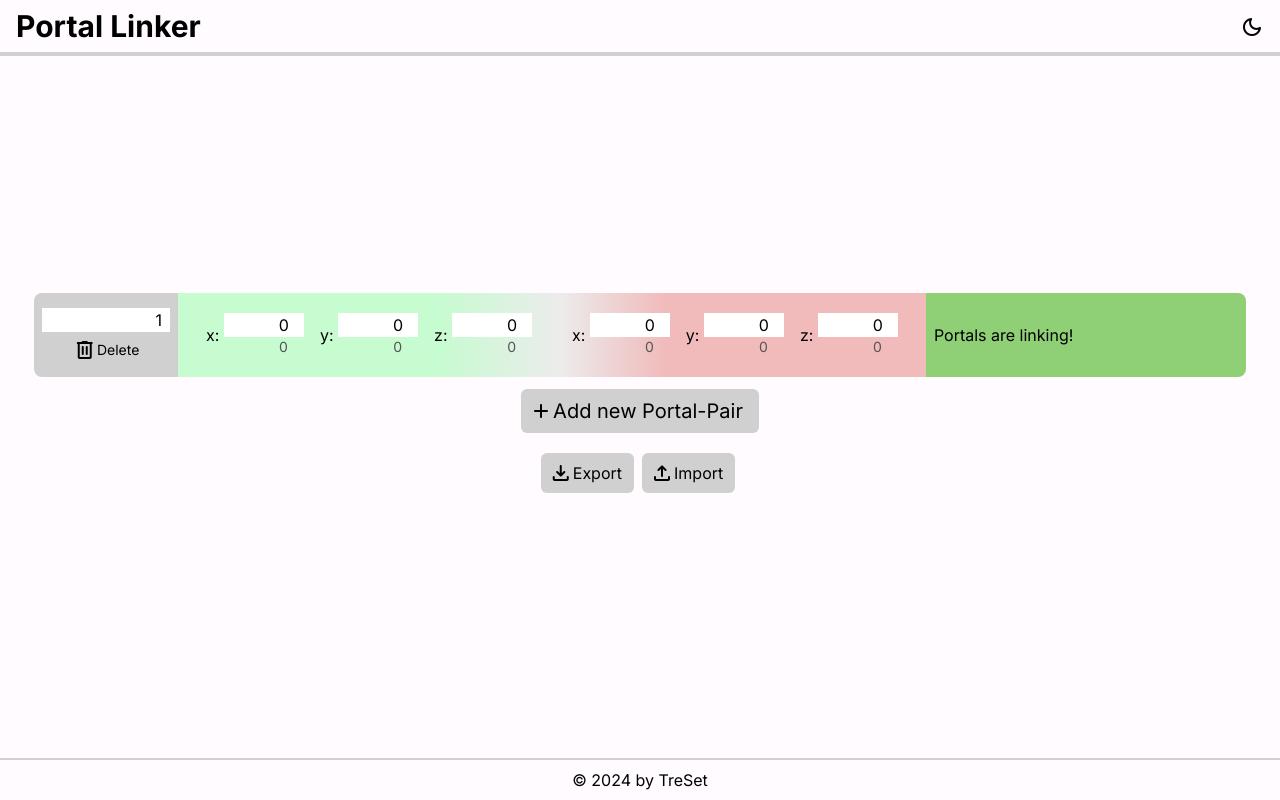
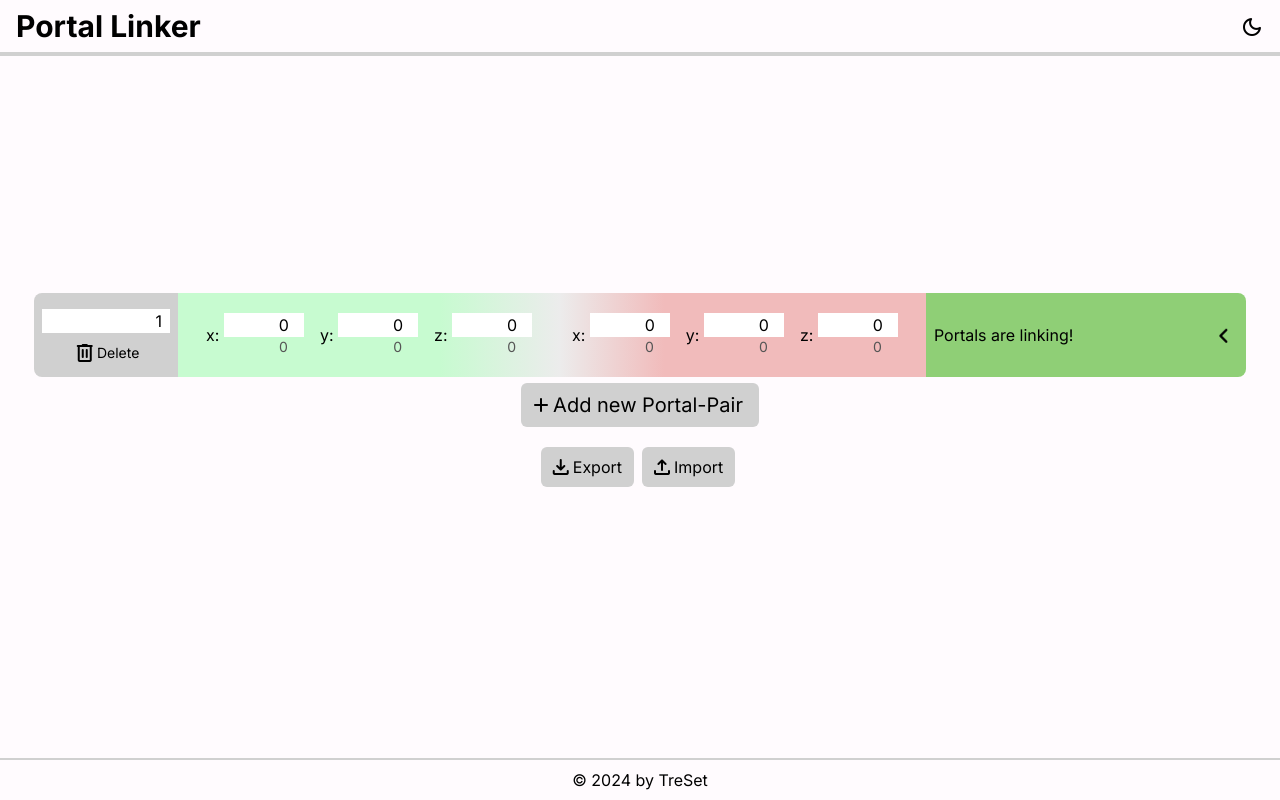
Before and after one commit to Tre5et/portal-linker, a Next.js app: page / in a window 1280 px wide. Built offline with nearby package versions, Linux system fonts and the light colour scheme.

Commit message:
Added Advanced Portal Distance Info

```diff
--- a/package.json
+++ b/package.json
@@ -12,7 +12,9 @@
     "react": "^18",
     "react-dom": "^18",
     "next": "14.2.5",
-    "next-themes": "^0.3.0"
+    "next-themes": "^0.3.0",
+    "react-collapsible": "^2.10.0",
+    "framer-motion": "^11.3.17"
   },
   "devDependencies": {
     "typescript": "^5",
--- a/src/app/globals.css
+++ b/src/app/globals.css
@@ -24,6 +24,7 @@
     --hint: #BBBBBB;
     --success: #227800;
     --fail: #ab3f00;
+    --error: #ff5555;
     --portal-gradient: linear-gradient(90deg, rgba(0,74,12,1) 35%, rgba(40,40,40,1) 49%, rgba(68,0,0,1) 65%);
   }
 }
--- a/src/app/ui/portal-card.tsx
+++ b/src/app/ui/portal-card.tsx
@@ -3,6 +3,7 @@
 import {PortalPair} from "@/app/_data/Portal";
 import {PortalCoordinate} from "@/app/ui/portal-coordinate";
 import {PortalEval} from "@/app/ui/portal-evaluation";
+import {PortalName} from "@/app/ui/portal-name";
 
 export function PortalCard({
     pair,
@@ -14,14 +15,10 @@ export function PortalCard({
     setSelf: (portals: PortalPair | null) => void,
 }) {
     return (
-        <div className="flex flex-row items-stretch my-3 rounded-lg overflow-hidden">
-            <div className="p-2 bg-card flex flex-col items-center justify-evenly w-36">
-                <input type="text" name="name" className="w-full text-right pr-2" value={pair.name} onChange={(e) => setSelf(pair.copy({name: e.target.value}))}></input>
-                <div className="flex flex-row items-center text-sm cursor-pointer select-none hover:text-red-600" onClick={() => setSelf(null)}>
-                    <span className="material-symbols-rounded text-md">delete</span> Delete
-                </div>
-            </div>
-            <div className="portal-bg flex flex-row p-5">
+        <div className="flex flex-row">
+        <div className="flex flex-row items-stretch my-1.5 rounded-lg overflow-hidden">
+            <PortalName pair={pair} setSelf={setSelf}/>
+            <div className="portal-bg flex flex-row items-start p-5 w-auto">
                 <PortalCoordinate label="x" value={pair.portalOw.x} conversion={v => v/8 } onChange={v => setSelf(pair.copy({owX: v}))}/>
                 <PortalCoordinate label="y" value={pair.portalOw.y} conversion={v => v} onChange={v => setSelf(pair.copy({owY: v}))}/>
                 <PortalCoordinate label="z" value={pair.portalOw.z} conversion={v => v/8 } onChange={v => setSelf(pair.copy({owZ: v}))}/>
@@ -32,5 +29,6 @@ export function PortalCard({
             </div>
             <PortalEval pair={pair} allPortals={allPortals} />
         </div>
+        </div>
     )
 }
--- a/src/app/ui/portal-evaluation.tsx
+++ b/src/app/ui/portal-evaluation.tsx
@@ -1,5 +1,7 @@
 import {PairComparison, PortalPair} from "@/app/_data/Portal";
+import { motion } from "framer-motion";
 import {useEffect, useState} from "react";
+import Collapsible from "react-collapsible";
 
 export function PortalEval({
     pair,
@@ -8,14 +10,18 @@ export function PortalEval({
     pair: PortalPair,
     allPortals: PortalPair[],
 }) {
+    const [distances, setDistances] = useState<PairComparison[]>([]);
     const [sortedOwNe, setSortedOwNe] = useState<PairComparison[]>([]);
     const [sortedNeOw, setSortedNeOW] = useState<PairComparison[]>([]);
 
     useEffect(() => {
-        const distances = allPortals.map((other) => pair.compareTo(other));
+        setDistances(allPortals.map((other) => pair.compareTo(other)));
+    }, [pair, allPortals])
+
+    useEffect(() => {
         setSortedOwNe(distances.toSorted((a, b) => a.dOwNe - b.dOwNe));
         setSortedNeOW(distances.toSorted((a, b) => a.dNeOw - b.dNeOw));
-    }, [pair, allPortals])
+    }, [distances]);
 
     const [errors, setErrors] = useState<Error[] | null>(null);
 
@@ -25,19 +31,70 @@ export function PortalEval({
 
     const ready = sortedOwNe.length > 0 && sortedNeOw.length > 0 && errors != null;
 
+    const [open, setOpen] = useState(false);
+
     return (
-        <div className={`w-80 p-2 flex flex-col justify-center ${ready ? (errors?.length > 0 ? "bg-fail" : "bg-success") : "bg-card"}`}>
+        <motion.div
+            initial={{width: "20rem"}}
+            animate={{width: open ? "20rem" : "20rem"}}
+            className={`${open || "w-80"} flex flex-col justify-center p-2 ${ready ? (errors?.length > 0 ? "bg-fail" : "bg-success") : "bg-card"}`}
+        >
+            <Collapsible
+                trigger={
+                    <div className="flex flex-col justify-center min-h-16">
                         {
                         (ready) ?
+                            <div className="relative flex flex-row items-center">
+                                {
                                     (errors?.length > 0) ?
-                        errors.map((e) => <p key={errors?.indexOf(e)}>{e.message}</p>)
+                                        <div>
+                                            {errors.map((e) => <p key={errors?.indexOf(e)}>{e.message}</p>)}
+                                        </div>
                                         :
                                         <p>Portals are linking!</p>
+                                }
+                                <motion.span
+                                    initial={{rotate: 90, translateY: "0.05rem"}}
+                                    animate={{rotate: open ? 0 : 90}}
+                                    className="text-3xl material-symbols-rounded select-none absolute right-0 cursor-pointer"
+                                >expand_more
+                                </motion.span>
+                            </div>
                             :
                             <p>Loading...</p>
                         }
                     </div>
+                }
+                onOpening={() => {setOpen(true)}}
+                onClosing={() => {setOpen(false)}}
+                transitionTime={100}
+            >
+                <table className="mb-2">
+                    <thead className="border-double border-b-4">
+                        <tr>
+                            <th className="border-r px-2 align-bottom leading-tight">Portal</th>
+                            <th className="border-r px-2 align-bottom leading-tight">Distance Overworld</th>
+                            <th className="px-2 align-bottom leading-tight">Distance Nether</th>
+                        </tr>
+                    </thead>
+                    <tbody>
+                        {
+                            distances.map((p) => {
+                                return (
+                                    <tr key={distances.indexOf(p)} className="border-t border-dashed text-right">
+                                        <td className={`border-r px-2 ${p.lNeOw || p.lOwNe || "italic text-hint line-through"}`} title={p.lNeOw || p.lOwNe ? "" : "Out of Detection Radius"}>{p.pair.name}</td>
+                                        <td className={`border-r px-2 ${p.lNeOw || "italic text-hint line-through"}`} title={p.lNeOw ? "" : "Out of Detection Radius (> 128 Blocks x/z)"}>{Math.round(p.dNeOw * 100) / 100}</td>
+                                        <td className={`px-2 ${p.lOwNe || "italic text-hint line-through"}`} title={p.lOwNe ? "" : "Out of Detection Radius (> 16 Blocks x/z)"}>{Math.round(p.dOwNe * 100) / 100}</td>
+                                    </tr>
                                 )
+                            })
+                        }
+                    </tbody>
+                </table>
+            </Collapsible>
+        </motion.div>
+    )
+
 }
 
 function calculateErrors(pair: PortalPair, sortedOwNe: PairComparison[], sortedNeOw: PairComparison[]): Error[] {
--- /dev/null
+++ b/src/app/ui/portal-name.tsx
@@ -0,0 +1,18 @@
+import {PortalPair} from "@/app/_data/Portal";
+
+export function PortalName({
+    pair,
+    setSelf
+} : {
+    pair: PortalPair,
+    setSelf: (newPair: PortalPair | null) => void,
+}) {
+    return (
+        <div className="p-2 bg-card flex flex-col items-center justify-start gap-2 pt-4 w-36">
+            <input type="text" name="name" className="w-full text-right pr-2" value={pair.name} onChange={(e) => setSelf(pair.copy({name: e.target.value}))}></input>
+            <div className="flex flex-row items-center text-sm cursor-pointer select-none hover:text-red-600" onClick={() => setSelf(null)}>
+                <span className="material-symbols-rounded text-md">delete</span> Delete
+            </div>
+        </div>
+    )
+}
--- a/tailwind.config.ts
+++ b/tailwind.config.ts
@@ -17,6 +17,7 @@ const config: Config = {
         'card-hover': 'var(--card-hover)',
         'success': 'var(--success)',
         'fail': 'var(--fail)',
+        'error': 'var(--error)',
       }
     },
   },
```
Also changed, not shown: 1 other file (tests, documents, lock files or other folders). Lines whose indentation alone changed are shown as unchanged.
